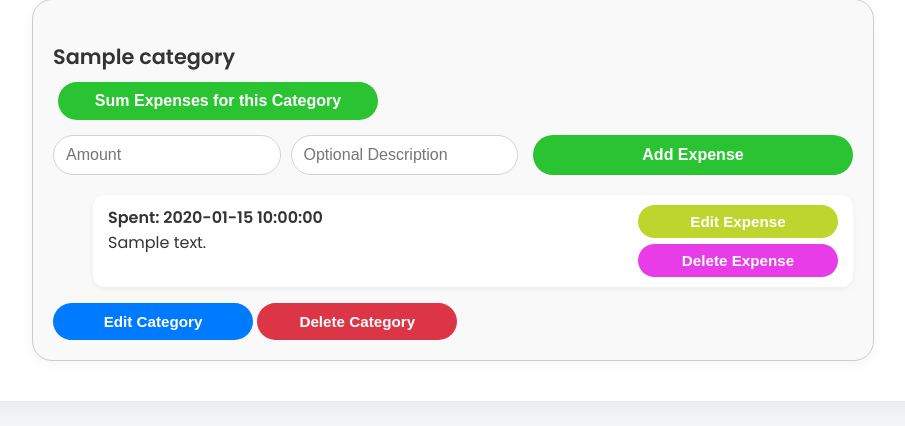
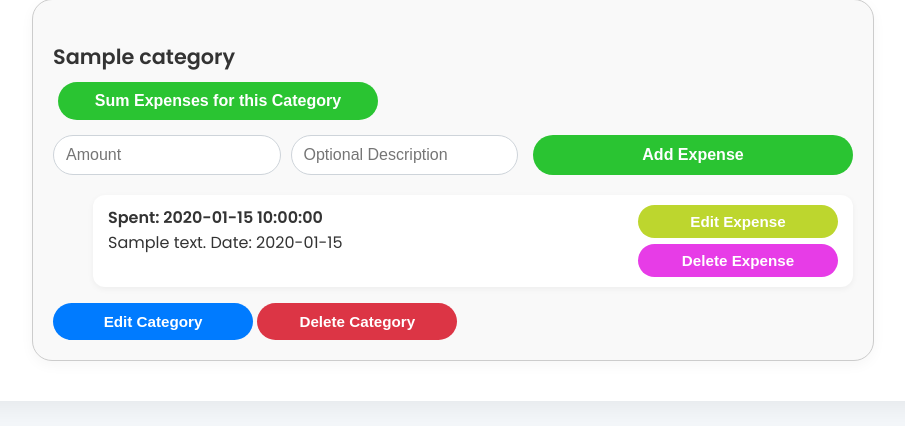
Before and after one commit to danylkoltak/personal_budget_tracker, a FastAPI app: template templates/dashboard.html in a window 1280 px wide. Shown: the part 462-888 px from the top of the page, without its empty margins (187-1092 px from the left). Run offline with FastAPI, Linux system fonts and the light colour scheme; the template is opened without the code that fills it: most values are stand-ins (such as "Sample title", 1, 10 or a date in 2020); parts of the project's set-up code (start-up, migrations or seed data) failed here and were passed over.

Commit message:
timestamp for expense

```diff
--- a/templates/dashboard.html
+++ b/templates/dashboard.html
@@ -35,6 +35,9 @@
                         <div class="expense-details">
                             <span class="expense-amount">Spent: {{ expense.added_expense_amount }}</span><br>
                             <span class="expense-description">{{ expense.expense_description or "No description" }}</span>
+                            <span class="expense-timestamp">
+                                Date: {{ expense.timestamp.strftime('%Y-%m-%d') if expense.timestamp else "No date" }}
+                            </span>
                         </div>
                         <div class="expense-actions">
                             <button class="btn edit-btn edit-expense-btn" data-expense-id="{{ expense.expense_id }}">
```
